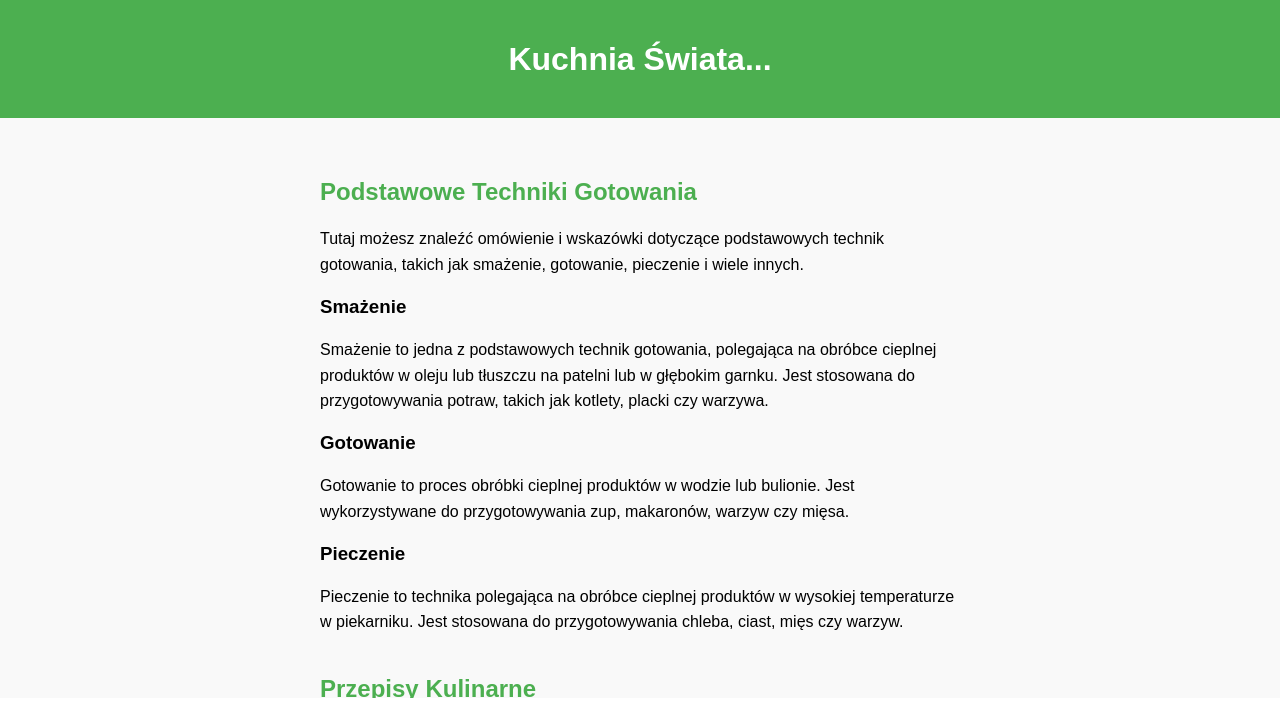
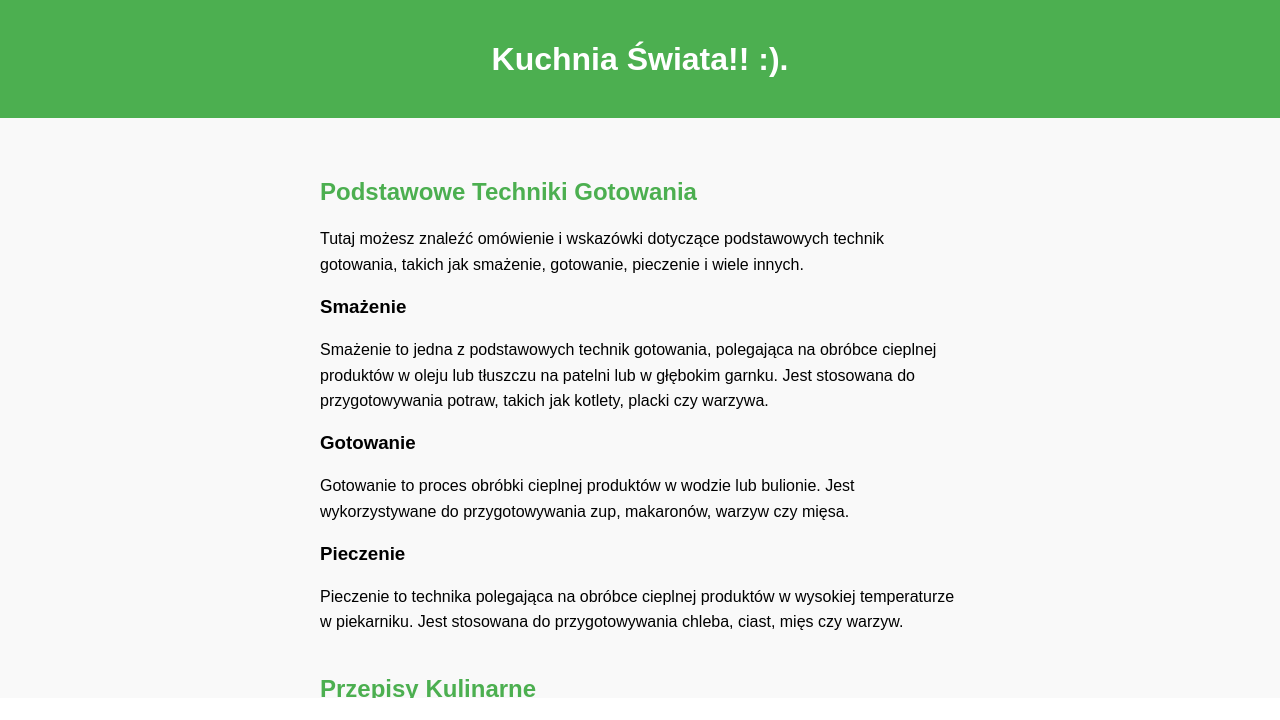
Before and after one commit to klaudia9999/my-first-static-web-app, a website: page src/index.html in a window 1280 px wide. Drawn offline with Linux system fonts and the light colour scheme.

Commit message:
Update index.html

```diff
--- a/src/index.html
+++ b/src/index.html
@@ -51,7 +51,7 @@
 
 <body>
   <header>
-    <h1>Kuchnia Świata...</h1>
+    <h1>Kuchnia Świata!! :).</h1>
   </header>
   <main>
      <section class="technique" id="techniki">
```
